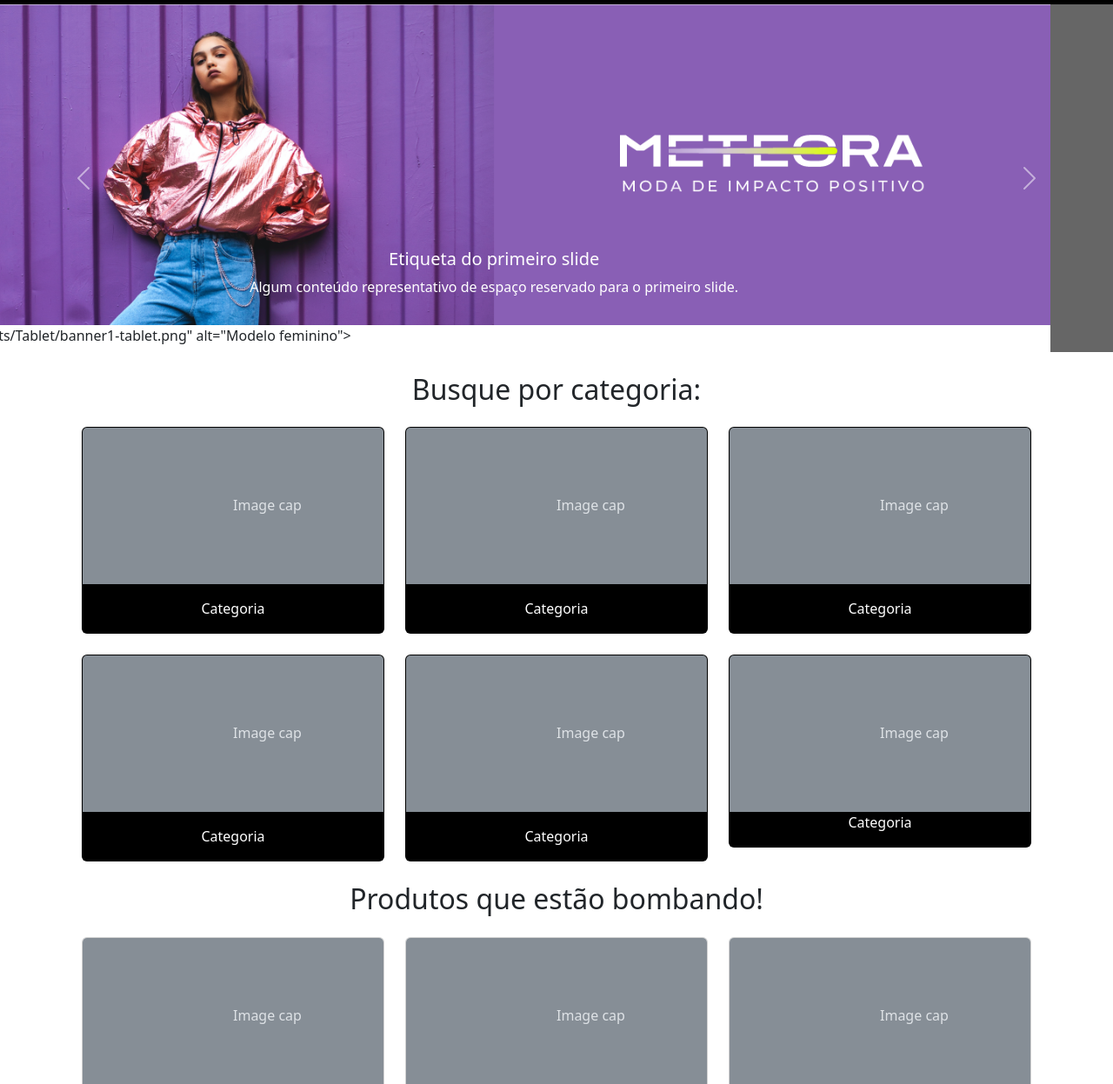
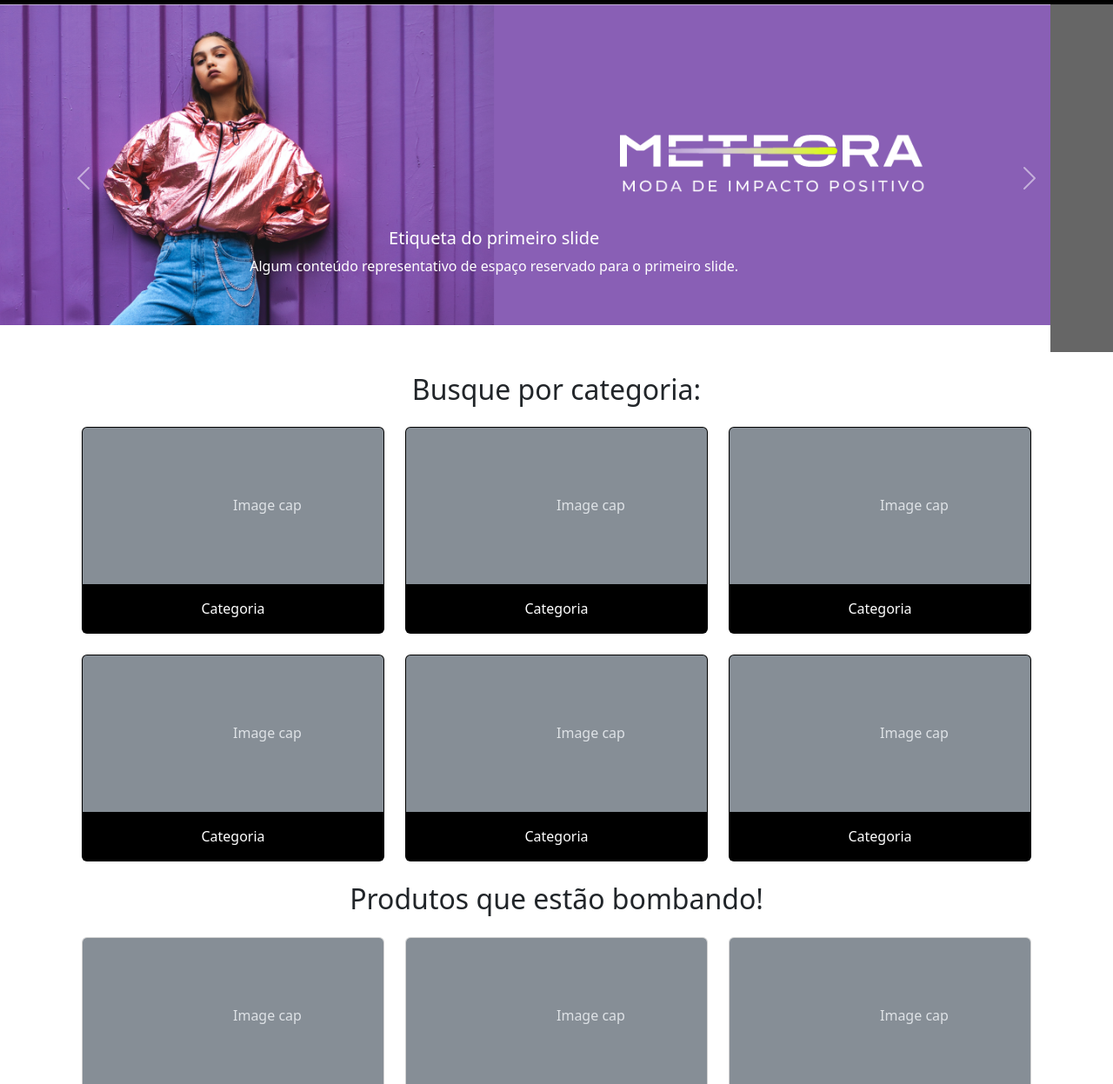
Before and after one commit to pablo-sa10/Bootstrap, a plain HTML site: page bootstrap.html in a window 1280 px wide. Shown: the part 53-1300 px from the top of the page at 87% size. Drawn offline with nearby package versions, Linux system fonts and the light colour scheme.

Commit message:
pepinos reparados

```diff
--- a/bootstrap.html
+++ b/bootstrap.html
@@ -50,12 +50,12 @@
     </div>
     <div class="carousel-inner">
         <div class="carousel-item active">
+
             <img class="img-fluid d-md-none d-lg-none d-xl-none d-xxl-none" src="./assets/Mobile/banner1-mobile.png" alt="Modelo feminino">
             <img class="img-fluid d-md-block d-none d-lg-none d-xl-none" src="./assets/Tablet/banner1-tablet.png" alt="Modelo feminino">
             <img class="img-fluid w-100 d-none d-lg-block" src="./assets/Desktop/banner1-desktop.png" alt="Modelo feminino">
 
 
-            src="assets/Tablet/banner1-tablet.png" alt="Modelo feminino">
         <div class="carousel-caption d-none d-md-block">
             <h5><font style="vertical-align: inherit;"><font style="vertical-align: inherit;">Etiqueta do primeiro slide</font></font></h5>
             <p><font style="vertical-align: inherit;"><font style="vertical-align: inherit;">Algum conteúdo representativo de espaço reservado para o primeiro slide.</font></font></p>
@@ -140,7 +140,7 @@
             <div class="card bg-black" >
                 <svg class="bd-placeholder-img card-img-top" width="100%" height="180" xmlns="http://www.w3.org/2000/svg" role="img" aria-label="Placeholder: Image cap" preserveAspectRatio="xMidYMid slice" focusable="false"><title>Placeholder</title><rect width="100%" height="100%" fill="#868e96"></rect><text x="50%" y="50%" fill="#dee2e6" dy=".3em">Image cap</text></svg>
                 <div>
-                    <p class="text-center text-white ">Categoria</p>
+                    <p class="text-center text-white mt-3">Categoria</p>
                 </div>
             </div>
         </div>
```
